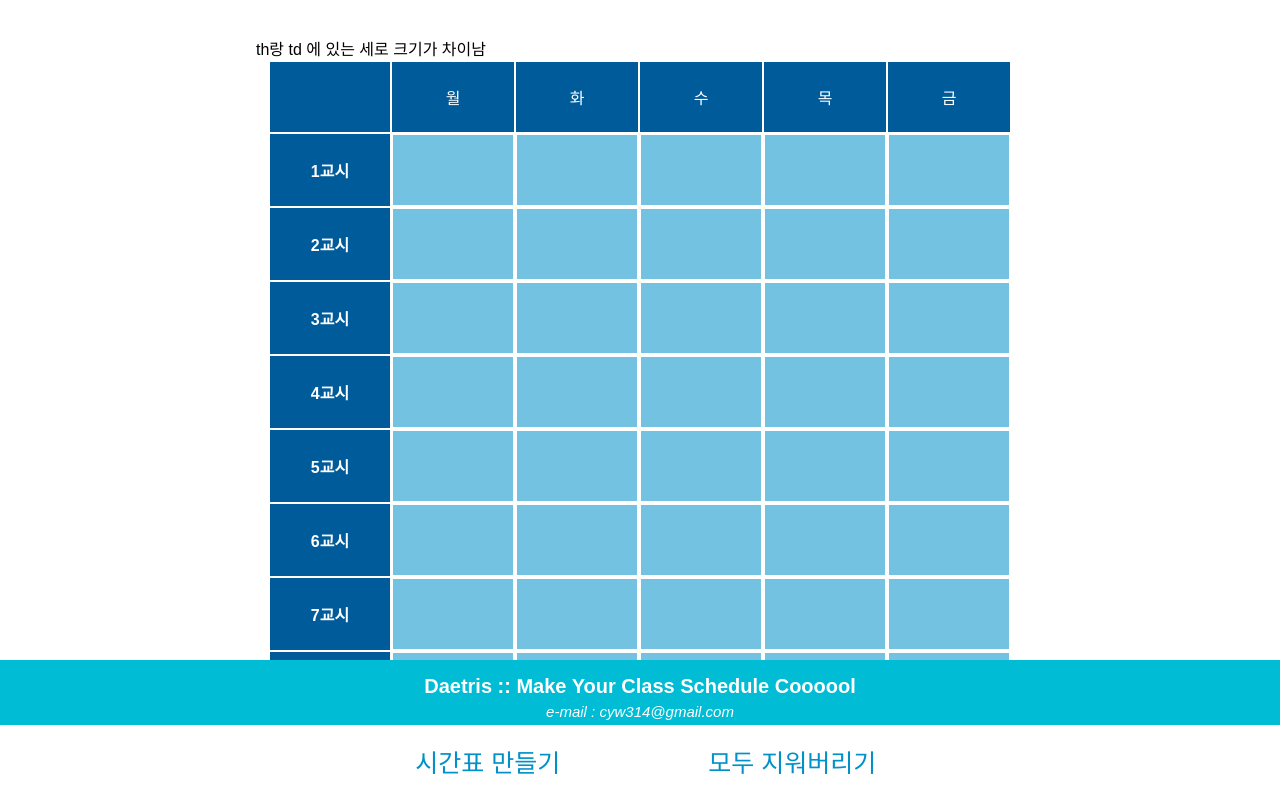
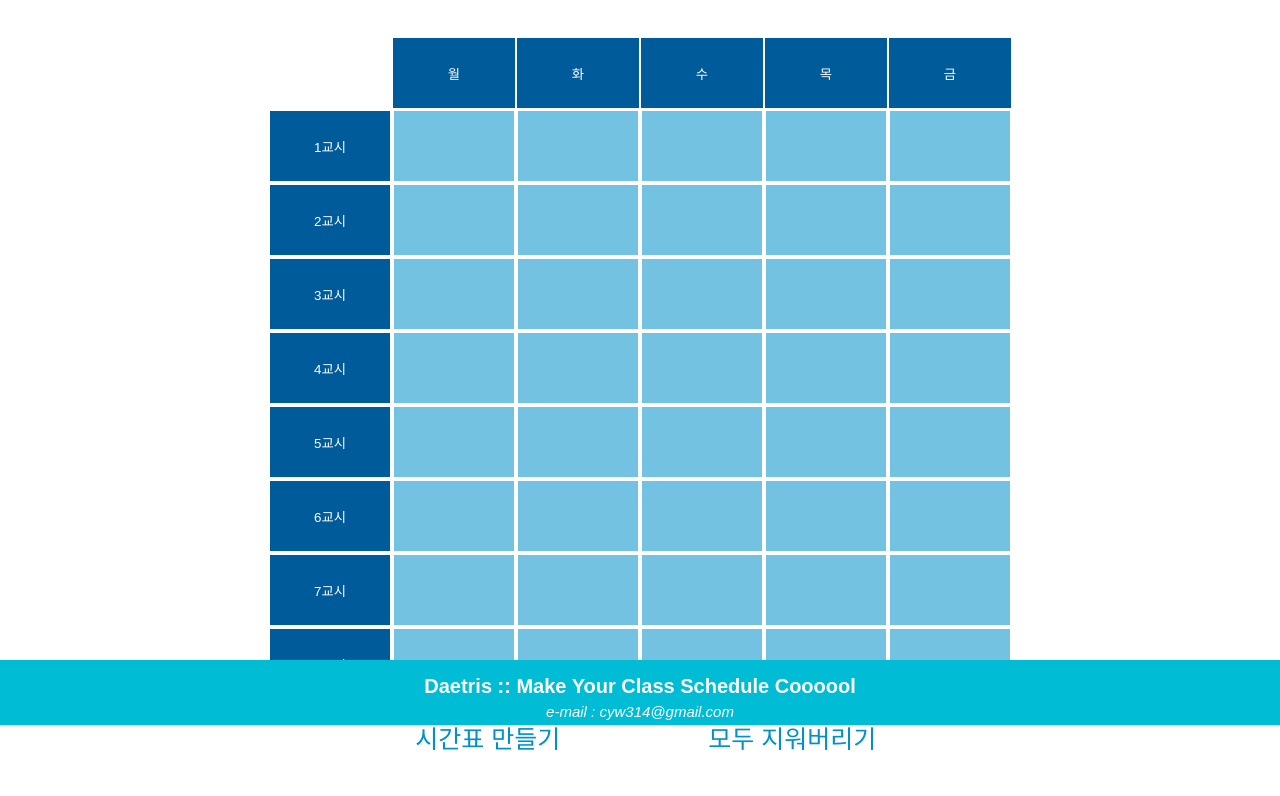
Before and after one commit to Lactobacillus/Daetris, a Flask app: page /draw in a window 1280 px wide. Shown: the part 75-871 px from the top of the page. After the commit the page ends 825 px from the top, so only its background shows below. Run offline with Flask 2, Linux system fonts and the light colour scheme; some libraries are stand-ins or nearby versions.

Commit message:
little change

```diff
--- a/static/basic.css
+++ b/static/basic.css
@@ -106,13 +106,29 @@ footer address{
   margin: auto;
 }
 
-#tiles th{
+#tiles .day .label{
 
   width: 120px;
   height: 70px;
+  margin: 0px;
+  border: none;
+  outline: none;
+  padding: 0px;
   text-align: center;
   color: #FFFFFF;
+  background : #005B9A;
+}
+
+#tiles th .label{
+
+  width: 120px;
+  height: 70px;
+  margin: 0px;
+  border: none;
+  outline: none;
   padding: 0px;
+  text-align: center;
+  color: #FFFFFF;
   background : #005B9A;
 }
 
@@ -120,9 +136,12 @@ footer address{
 
   width: 120px;
   height: 70px;
+  margin: 0px;
+  border: none;
+  outline: none;
+  padding: 0px;
   text-align: center;
   color: #FFFFFF;
-  padding: 0px;
   background : #005B9A;
 }
 
--- a/templates/draw.html
+++ b/templates/draw.html
@@ -66,20 +66,19 @@
     <div id="mainwrapper">
       </br>
       </br>
-      th랑 td 에 있는 세로 크기가 차이남
-      <form id="schedule">
+      <form id="schedule" method="post" action="/show">
         <table id="tiles">
           <tbody>
             <tr class="day">
               <th><div></div></th>
-              <td>월</td>
-              <td>화</td>
-              <td>수</td>
-              <td>목</td>
-              <td>금</td>
+              <td><input type="button" value="월" class="label"></td>
+              <td><input type="button" value="화" class="label"></td>
+              <td><input type="button" value="수" class="label"></td>
+              <td><input type="button" value="목" class="label"></td>
+              <td><input type="button" value="금" class="label"></td>
             </tr>
             <tr>
-              <th>1교시</th>
+              <th><input type="button" value="1교시" class="label"></th>
               <td><input id="c11" type="button" value="0" class="cell" onClick="toggle('c11');"></td>
               <td><input id="c12" type="button" value="0" class="cell" onClick="toggle('c12');"></td>
               <td><input id="c13" type="button" value="0" class="cell" onClick="toggle('c13');"></td>
@@ -87,7 +86,7 @@
               <td><input id="c15" type="button" value="0" class="cell" onClick="toggle('c15');"></td>
             </tr>
             <tr>
-              <th>2교시</th>
+              <th><input type="button" value="2교시" class="label"></th>
               <td><input id="c21" type="button" value="0" class="cell" onClick="toggle('c21');"></td>
               <td><input id="c22" type="button" value="0" class="cell" onClick="toggle('c22');"></td>
               <td><input id="c23" type="button" value="0" class="cell" onClick="toggle('c23');"></td>
@@ -95,7 +94,7 @@
               <td><input id="c25" type="button" value="0" class="cell" onClick="toggle('c25');"></td>
             </tr>
             <tr>
-              <th>3교시</th>
+              <th><input type="button" value="3교시" class="label"></th>
               <td><input id="c31" type="button" value="0" class="cell" onClick="toggle('c31');"></td>
               <td><input id="c32" type="button" value="0" class="cell" onClick="toggle('c32');"></td>
               <td><input id="c33" type="button" value="0" class="cell" onClick="toggle('c33');"></td>
@@ -103,7 +102,7 @@
               <td><input id="c35" type="button" value="0" class="cell" onClick="toggle('c35');"></td>
             </tr>
             <tr>
-              <th>4교시</th>
+              <th><input type="button" value="4교시" class="label"></th>
               <td><input id="c41" type="button" value="0" class="cell" onClick="toggle('c41');"></td>
               <td><input id="c42" type="button" value="0" class="cell" onClick="toggle('c42');"></td>
               <td><input id="c43" type="button" value="0" class="cell" onClick="toggle('c43');"></td>
@@ -111,7 +110,7 @@
               <td><input id="c45" type="button" value="0" class="cell" onClick="toggle('c45');"></td>
             </tr>
             <tr>
-              <th>5교시</th>
+              <th><input type="button" value="5교시" class="label"></th>
               <td><input id="c51" type="button" value="0" class="cell" onClick="toggle('c51');"></td>
               <td><input id="c52" type="button" value="0" class="cell" onClick="toggle('c52');"></td>
               <td><input id="c53" type="button" value="0" class="cell" onClick="toggle('c53');"></td>
@@ -119,7 +118,7 @@
               <td><input id="c55" type="button" value="0" class="cell" onClick="toggle('c55');"></td>
             </tr>
             <tr>
-              <th>6교시</th>
+              <th><input type="button" value="6교시" class="label"></th>
               <td><input id="c61" type="button" value="0" class="cell" onClick="toggle('c61');"></td>
               <td><input id="c62" type="button" value="0" class="cell" onClick="toggle('c62');"></td>
               <td><input id="c63" type="button" value="0" class="cell" onClick="toggle('c63');"></td>
@@ -127,7 +126,7 @@
               <td><input id="c65" type="button" value="0" class="cell" onClick="toggle('c65');"></td>
             </tr>
             <tr>
-              <th>7교시</th>
+              <th><input type="button" value="7교시" class="label"></th>
               <td><input id="c71" type="button" value="0" class="cell" onClick="toggle('c71');"></td>
               <td><input id="c72" type="button" value="0" class="cell" onClick="toggle('c72');"></td>
               <td><input id="c73" type="button" value="0" class="cell" onClick="toggle('c73');"></td>
@@ -135,7 +134,7 @@
               <td><input id="c75" type="button" value="0" class="cell" onClick="toggle('c75');"></td>
             </tr>
             <tr>
-              <th>8교시</th>
+              <th><input type="button" value="8교시" class="label"></th>
               <td><input id="c81" type="button" value="0" class="cell" onClick="toggle('c81');"></td>
               <td><input id="c82" type="button" value="0" class="cell" onClick="toggle('c82');"></td>
               <td><input id="c83" type="button" value="0" class="cell" onClick="toggle('c83');"></td>
@@ -148,7 +147,7 @@
 
       <div>
         <div id="buttons" class="margin-buttons">
-          <input type="submit" method="post" action="/show" form="schedule" value="시간표 만들기" class="control-button"/>
+          <input type="submit" form="schedule" value="시간표 만들기" class="control-button"/>
           <input type="button" onClick="reset();" value="모두 지워버리기" class="reset-button">
         </div>
       </div>
```
Also changed, not shown: templates/index.html (+0 -28 lines), templates/show.html (+14 -14 lines).
